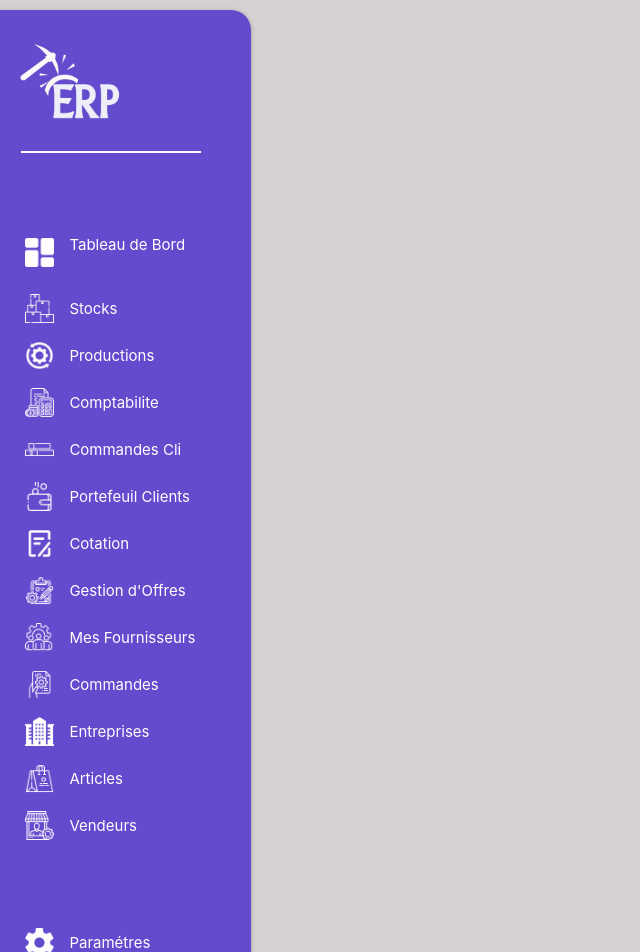
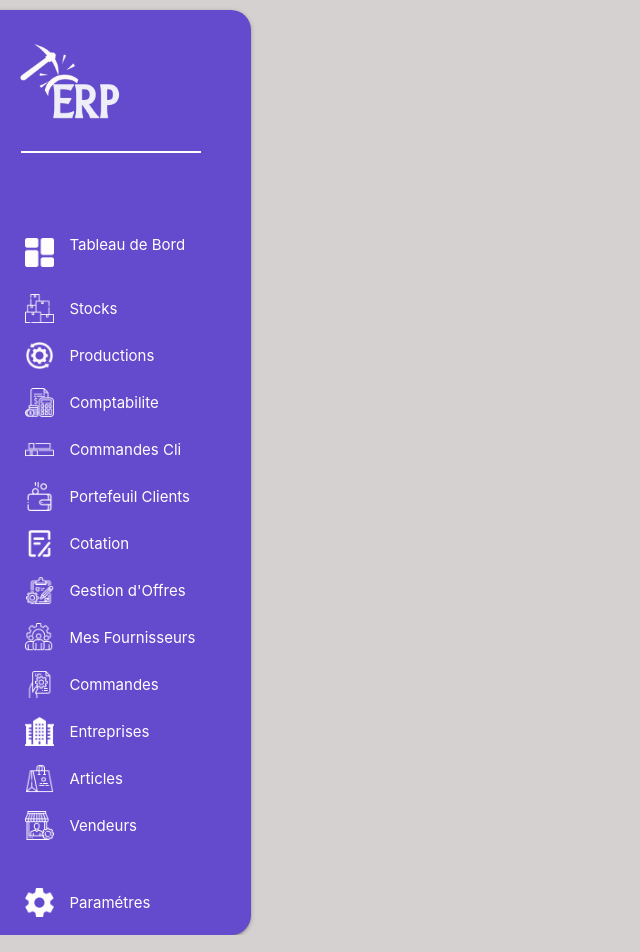
Before and after one commit to Rabbivoka9/ERP-Groupe2, a React (Create React App) app: page /Conf in a window 1280 px wide. Shown: the top 952 px of the page, without its empty margins (0-640 px from the left). Built offline with nearby package versions, Linux system fonts and the light colour scheme; a web font is replaced by a local one.

Commit message:
vendredi

```diff
--- a/src/App.css
+++ b/src/App.css
@@ -375,7 +375,7 @@ input{
 
 .btn34 {
   display: flex;
-  margin-top: 70px;
+  margin-top: 30px;
 }
 
 
```
